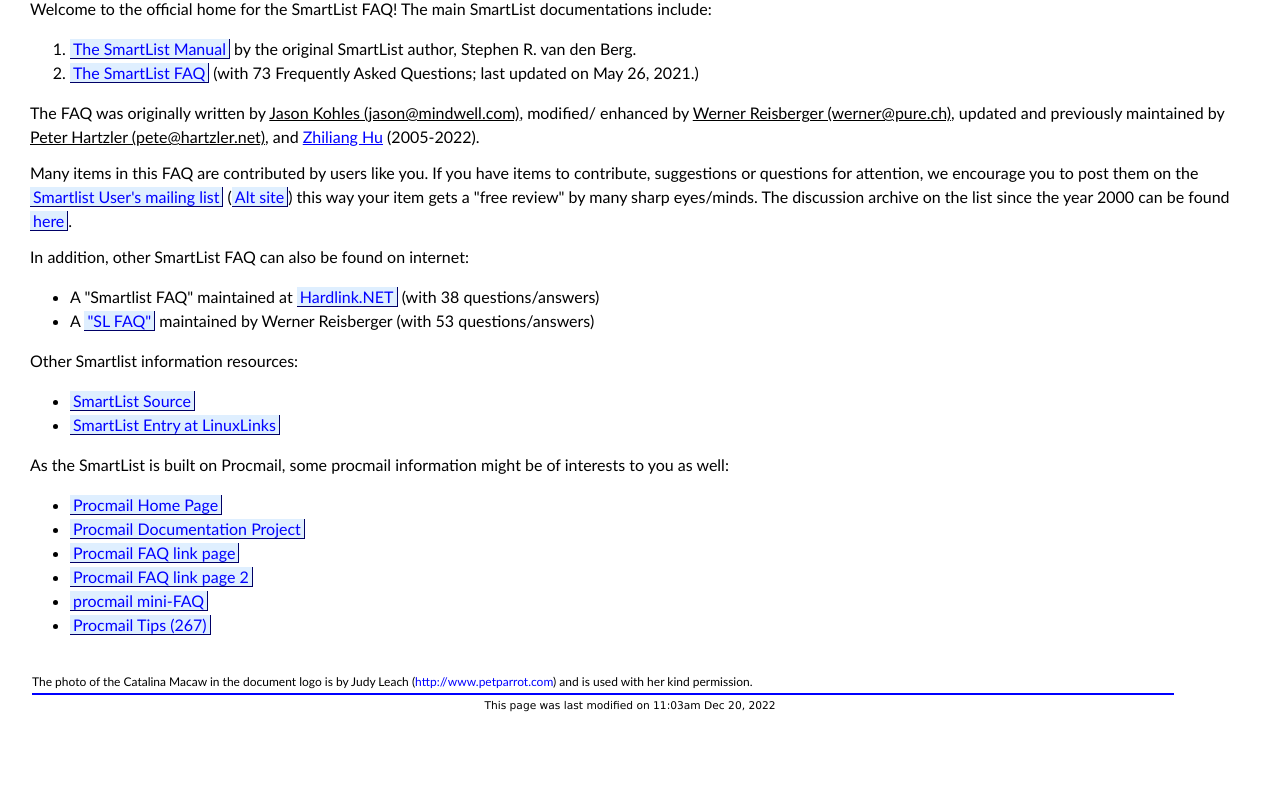
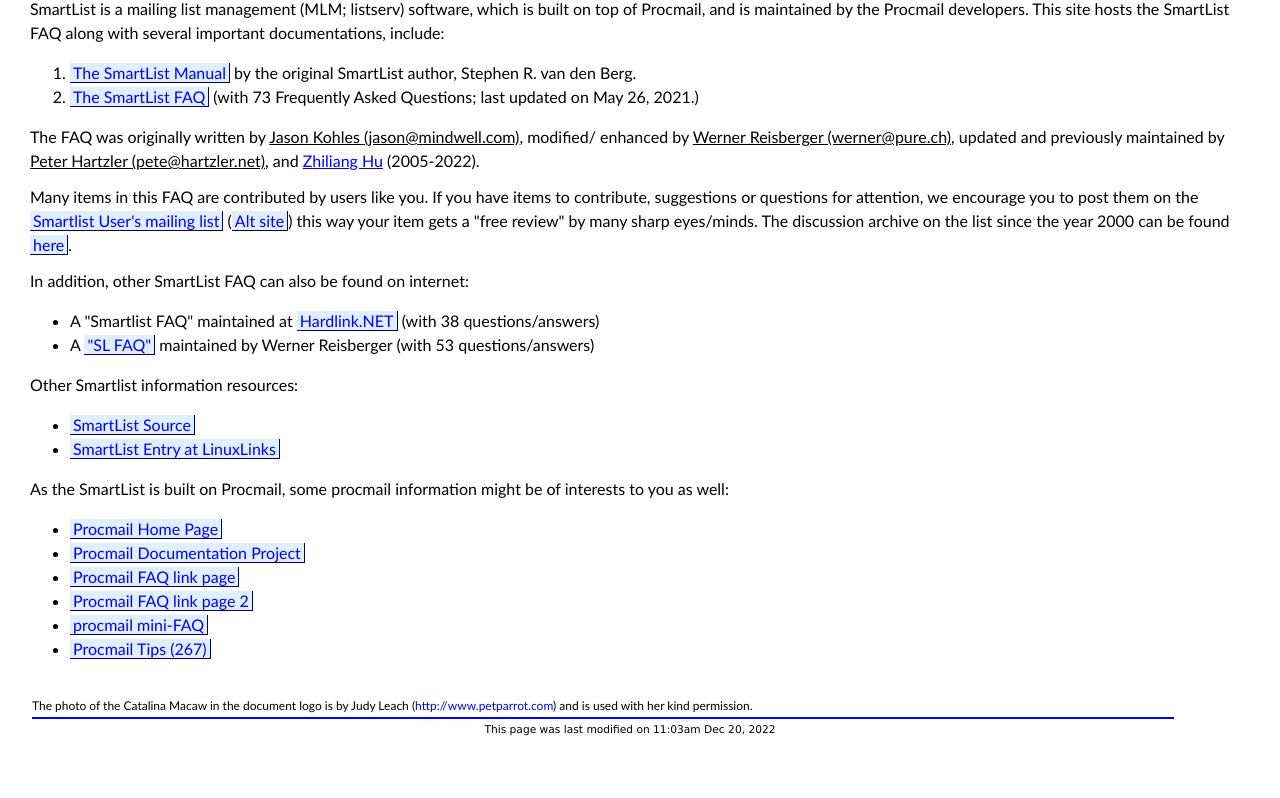
Before and after one commit to zhilianghu/SmartList_FAQ, a plain HTML site: page index.html in a window 1280 px wide. Shown: the part 119-917 px from the top of the page. Before the commit the page ends 893 px from the top, so only its background shows below. Drawn offline with Linux system fonts and the light colour scheme.

Commit message:
Update index.html
added a top description

```diff
--- a/index.html
+++ b/index.html
@@ -1,4 +1,3 @@
-
 <html>
 <head>
 <title>SmartList Documentation</title>
@@ -34,8 +33,9 @@ BODY { margin:10 50 20 30px;font-family:Calibri,arial,helvetica,sans-serif;
 <h1>SmartList Documentations</h1>
 </td></tr></table>
 </center>
-<P>Welcome to the official home for the SmartList FAQ! The main SmartList documentations
-include:</p>
+<P>SmartList is a mailing list management (MLM; listserv) software, which is built on top of Procmail, and
+ is maintained by the Procmail developers. This site hosts the SmartList FAQ along with several important
+ documentations, include:</p>
 <OL>
 <li><a class='b' href="Manual.html">The SmartList Manual</a> by the original SmartList
 author, Stephen R. van den Berg.
```
